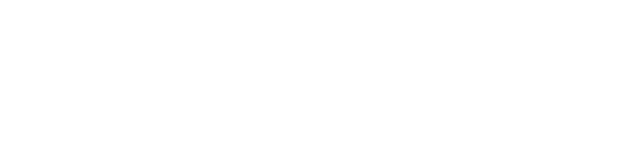
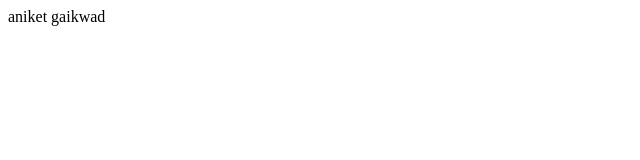
Before and after one commit to Aniket1010-G/web-, a plain HTML site: page fetch/index.html in a window 1280 px wide. Shown: the whole page, without its empty margins (0-640 px from the left). Drawn offline with Linux system fonts and the light colour scheme.

Commit message:
index is update

```diff
--- a/fetch/index.html
+++ b/fetch/index.html
@@ -6,6 +6,6 @@
     <title>Document</title>
 </head>
 <body>
-    <div class="cont"></div>
+    <div class="cont"> aniket gaikwad</div>
 </body>
 </html>
```
